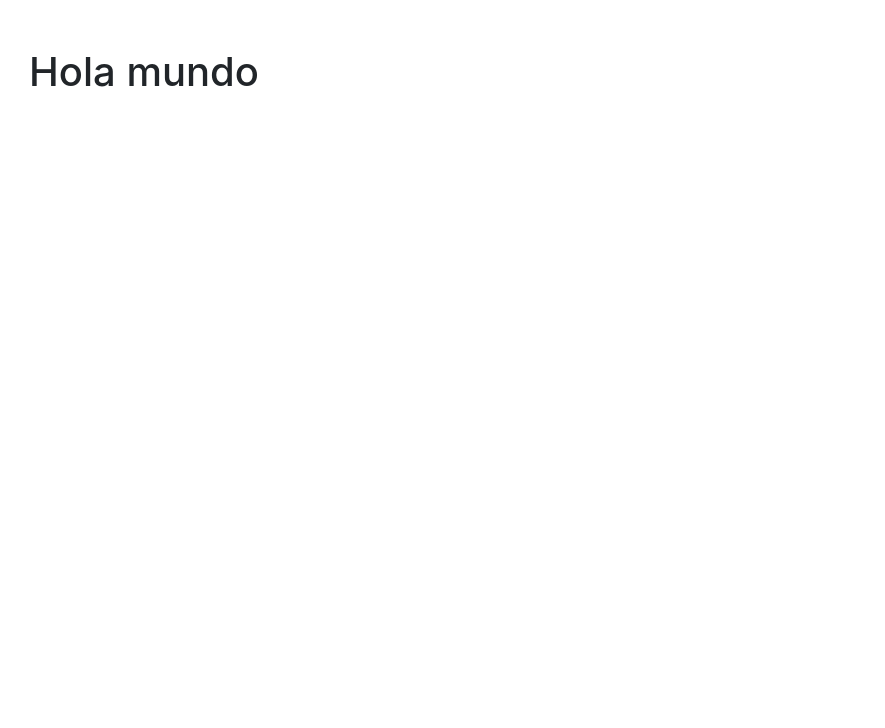
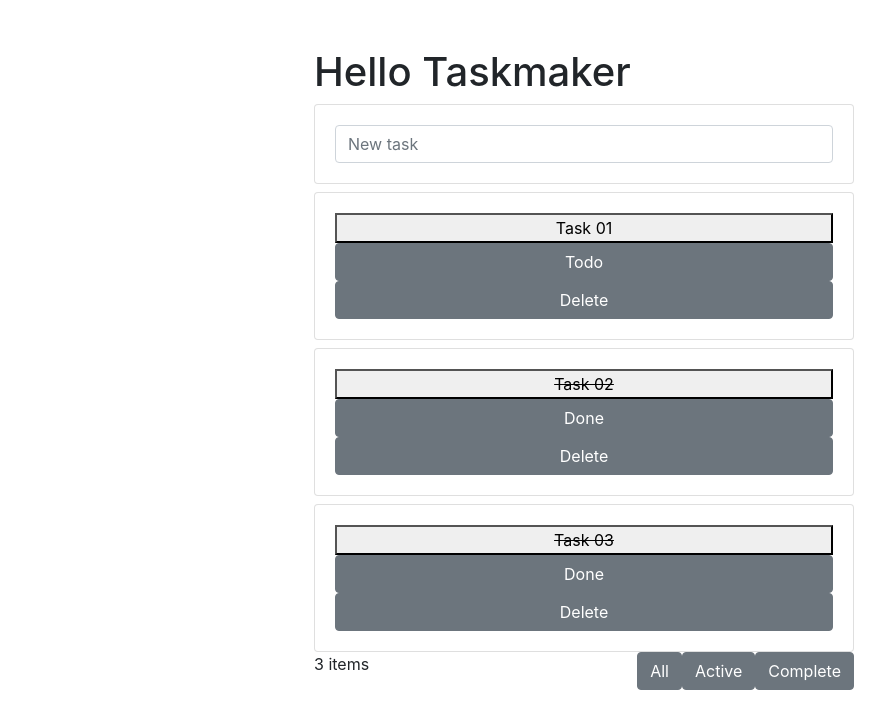
Before and after one commit to assembler-institute/reactjs-wish-list, a React (Create React App) app: page / in a window 1280 px wide. Shown: the top 728 px of the page, without its empty margins (56-941 px from the left). Built offline with nearby package versions, Linux system fonts and the light colour scheme.

Commit message:
todo app js solved

```diff
--- a/package.json
+++ b/package.json
@@ -19,7 +19,7 @@
     "classnames": "^2.3.1",
     "clsx": "^1.1.1",
     "cypress": "^7.5.0",
-    "formik": "^2.2.6",
+    "formik": "^2.2.9",
     "prop-types": "^15.7.2",
     "react": "^17.0.2",
     "react-dom": "^17.0.2",
@@ -66,7 +66,6 @@
     "husky": "^6.0.0",
     "jest": "^26.6.0",
     "lint-staged": "^10.5.4",
-    "prettier": "^2.2.1",
     "start-server-and-test": "^1.12.5",
     "typescript": "^4.2.4"
   },
--- a/src/App.js
+++ b/src/App.js
@@ -1,15 +1,292 @@
-import React from "react";
+import { Component } from "react";
+import { v4 as uuid } from "uuid";
+import { Formik, Form, Field, ErrorMessage } from "formik";
 
-function App() {
+// import Input from "./Input";
+// import Button from "../Button";
+
+import taskSchema from "./task-schema";
+
+import * as api from "./api";
+
+const LOCAL_STORAGE_KEY = "reactjs-todo-list";
+
+function loadLocalStorageData() {
+  const prevItems = localStorage.getItem(LOCAL_STORAGE_KEY);
+
+  if (!prevItems) return null;
+
+  try {
+    return JSON.parse(prevItems);
+  } catch (error) {
+    return null;
+  }
+}
+
+function addTaskDetails(task) {
+  return {
+    id: uuid(),
+    ...task,
+    done: false,
+    isEditing: false,
+    createdAt: new Date().toISOString(),
+    updatedAt: new Date().toISOString(),
+  };
+}
+
+class App extends Component {
+  constructor(props) {
+    super(props);
+
+    this.state = {
+      status: 'active',
+      tasks: [],
+      filteredTasks: []
+    };
+  }
+
+  componentDidMount() {
+    const prevItems = loadLocalStorageData();
+
+    if (!prevItems) {
+      this.setState({
+        isLoading: true,
+      });
+
+      api.getTasks().then((data) => {
+        this.setState({
+          status: 'all',
+          tasks: data,
+          filteredTasks: data,
+          isLoading: false,
+        });
+      });
+
+      return;
+    }
+
+    this.setState({
+      status: 'all',
+      tasks: prevItems.tasks,
+      filteredTasks: prevItems.tasks,
+    });
+  }
+
+  onKeyDownSubmit(e, handleSubmit) {
+    if (e.key === 'Enter') {
+      e.preventDefault();
+
+      e.target.blur();
+
+      handleSubmit();
+    }
+  }
+
+  onKeyDownEdit(e, taskId) {
+    if (e.key === 'Enter') {
+      e.preventDefault();
+
+      this.toggleEditTask(e, taskId)
+      this.saveEditTask(e, taskId)
+    }
+  }
+
+  saveNewTask(newTask) {
+    this.setState((prevState) => ({
+      ...prevState,
+      tasks: [newTask, ...prevState.tasks],
+    }));
+  }
+
+  saveEditTask(e, taskId) {
+    e.preventDefault();
+
+    const { tasks } = this.state
+
+    tasks.map(task => {
+      if (task.id === taskId) {
+        task.text = e.target.value;
+        task.updatedAt = new Date().toISOString();
+      }
+    })
+
+    this.setState((prevState) => ({
+      ...prevState,
+      tasks: tasks,
+    }));
+  }
+
+  toggleDoneTask = (e, taskId) => {
+    e.preventDefault();
+
+    const { tasks } = this.state
+
+    tasks.map(task => { (task.id === taskId) ? task.done = !task.done : null })
+
+    this.setState((prevState) => ({
+      ...prevState,
+      tasks: tasks,
+    }));
+  }
+
+  toggleEditTask = (e, taskId) => {
+    e.preventDefault();
+
+    const { tasks } = this.state
+
+    tasks.map(task => { (task.id === taskId) ? task.isEditing = !task.isEditing : null })
+
+    this.setState((prevState) => ({
+      ...prevState,
+      tasks: tasks,
+    }));
+  }
+
+  removeTask = (e, taskId) => {
+    e.preventDefault();
+
+    const { tasks } = this.state
+
+    console.log(taskId)
+
+    const newTasks = tasks.filter(task => task.id !== taskId)
+
+    this.setState((prevState) => ({
+      ...prevState,
+      tasks: newTasks,
+      filteredTasks: newTasks,
+    }));
+  }
+
+  filterTasks = (status) => {
+    const { tasks } = this.state
+
+    let filteredTasks;
+
+    (status === 'all') ? filteredTasks = tasks : null;
+    (status === 'active') ? filteredTasks = tasks.filter(task => task.done === false) : null;
+    (status === 'complete') ? filteredTasks = tasks.filter(task => task.done === true) : null;
+
+    this.setState((prevState) => ({
+      ...prevState,
+      filteredTasks: filteredTasks,
+      status: status,
+    }));
+  }
+
+  render() {
+    const { filteredTasks } = this.state;
+
     return (
       <main className="container mt-5">
         <section className="row">
-        <div className="col col-12">
-          <h1>Hola mundo</h1>
+          <div className="col-md-6 offset-md-3">
+            <h1>Hello Taskmaker</h1>
+            <div className="card">
+              <div className="card-body">
+                <Formik
+                  initialValues={{
+                    text: '',
+                    done: false
+                  }}
+                  validationSchema={taskSchema}
+                  onSubmit={(values, { resetForm }) => {
+                    const newTask = addTaskDetails(values);
+                    this.saveNewTask(newTask);
+                    resetForm({});
+                  }}
+                >
+                  {({
+                    handleSubmit,
+                    errors,
+                    values,
+                    touched,
+                    isValidating,
+                    isValid,
+                  }) => (
+                    <Form onKeyDown={(e) => this.onKeyDownSubmit(e, handleSubmit)}>
+                      <Field
+                        type="text"
+                        className="form-control"
+                        placeholder="New task"
+                        id="text"
+                        value={values.text}
+                      />
+                      <ErrorMessage className="invalid-feedback" name="text" />
+                    </Form>
+                  )}
+                </Formik>
+              </div>
+            </div>
+
+            {filteredTasks.map((task, i) => (
+              <div key={i} className="card card-body mt-2">
+                <button
+                  style={{
+                    textDecoration: task.done ? 'line-through' : '',
+                    display: task.isEditing ? 'none' : 'block'
+                  }}
+                  onClick={(e) => this.toggleEditTask(e, task.id)}>
+                  {task.text}
+                </button>
+                <input
+                  type="text"
+                  style={{ display: task.isEditing ? 'block' : 'none' }}
+                  value={task.text}
+                  onChange={e => this.saveEditTask(e, task.id)}
+                  onKeyDown={(e) => this.onKeyDownEdit(e, task.id)}
+                  autoFocus
+                />
+                <button
+                  className="btn btn-secondary"
+                  onClick={(e) => this.toggleDoneTask(e, task.id)}
+                >
+                  {task.done ? 'Done' : 'Todo'}
+                </button>
+                <button
+                  className="btn btn-secondary"
+                  onClick={(e) => this.removeTask(e, task.id)}
+                >
+                  Delete
+                </button>
+              </div>
+            ))}
+
+            <div className="d-flex justify-content-between">
+
+              <p>
+                {filteredTasks.length} items
+              </p>
+              <div>
+                <button
+                  className="btn btn-secondary"
+                  name="all"
+                  onClick={(e) => this.filterTasks(e.target.name)}
+                >
+                  All
+                </button>
+                <button
+                  className="btn btn-secondary"
+                  name="active"
+                  onClick={(e) => this.filterTasks(e.target.name)}
+                >
+                  Active
+                </button>
+                <button
+                  className="btn btn-secondary"
+                  name="complete"
+                  onClick={(e) => this.filterTasks(e.target.name)}
+                >
+                  Complete
+                </button>
+              </div>
+            </div>
+
           </div>
         </section>
       </main>
     );
   }
+}
 
 export default App;
--- /dev/null
+++ b/src/api/getTasks.js
@@ -0,0 +1,15 @@
+import tasks from "../utils/demo-data";
+
+function getTasks(fail = false) {
+  return new Promise((res, rej) => {
+    setTimeout(() => {
+      if (fail) {
+        rej(new Error("Failed to fetch"));
+      }
+
+      res(tasks);
+    }, 1000);
+  });
+}
+
+export { getTasks };
--- /dev/null
+++ b/src/api/index.js
@@ -0,0 +1 @@
+export * from "./getTasks";
--- /dev/null
+++ b/src/task-schema.js
@@ -0,0 +1,8 @@
+import * as Yup from "yup";
+
+const taskSchema = Yup.object().shape({
+  text: Yup.string().required("The title is too required").min(4, 'The title is too short!').max(50, 'The title is too long!'),
+  done: Yup.bool()
+});
+
+export default taskSchema;
--- /dev/null
+++ b/src/utils/demo-data.js
@@ -0,0 +1,28 @@
+const tasks = [
+  {
+    id: "891c7a10-6d12-470d-ac18-3e4acfa1426e",
+    text: "Task 01",
+    done: false,
+    isEditing: false,
+    createdAt: "2021-09-21T13:36:29.285Z",
+    updatedAt: "2021-09-21T13:36:29.285Z"
+  },
+  {
+    id: "999150c8-8c8f-418a-9bbe-ceefb68f1004",
+    text: "Task 02",
+    done: true,
+    isEditing: false,
+    createdAt: "2021-09-21T13:36:27.480Z",
+    updatedAt: "2021-09-21T13:36:27.480Z"
+  },
+  {
+    id: "999150c8-8c8f-418a-9bbe-ceefb68f1005",
+    text: "Task 03",
+    done: true,
+    isEditing: false,
+    createdAt: "2021-09-21T13:36:27.480Z",
+    updatedAt: "2021-09-21T13:36:27.480Z"
+  }
+]
+
+export default tasks;
```
Also changed, not shown: .eslintrc.js, 2 other files (tests, documents, lock files or other folders). Lines whose indentation alone changed are shown as unchanged.
